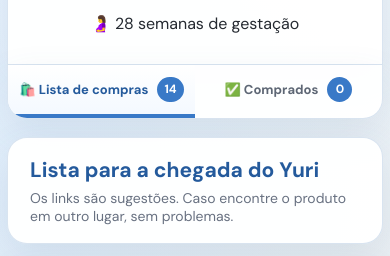
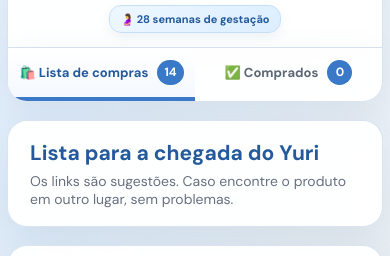
Before and after one commit to LuanadBraz/Lista-Yuri, a plain HTML site: page index.html in a window 390 px wide. Shown: the part 105-361 px from the top of the page. Drawn offline with nearby package versions, Linux system fonts and the light colour scheme.

Commit message:
update semanas
Added styles for hero-side and gestation-week sections.

```diff
--- a/style.css
+++ b/style.css
@@ -97,6 +97,32 @@ button { cursor: pointer; }
   font-size: 29px;
   text-align: center;
   opacity: .8;
+}
+
+/* Área lateral direita do topo */
+.hero-side {
+  display: flex;
+  flex-direction: column;
+  justify-content: center;
+  align-items: center;
+  gap: 10px;
+  text-align: center;
+}
+
+/* Caixa automática da semana de gestação */
+.gestation-week {
+  margin: 0;
+  padding: 8px 12px;
+  color: var(--blue-900);
+  background: linear-gradient(135deg, var(--blue-100), var(--blue-200));
+  border: 1px solid #c6def8;
+  border-radius: 12px;
+  box-shadow: 0 4px 12px rgba(70, 102, 137, .08);
+  font-size: 13px;
+  font-weight: 700;
+  line-height: 1.3;
+  text-align: center;
+  white-space: nowrap;
 }
 
 .tabs {
@@ -547,7 +573,24 @@ footer a:hover {
   }
 
   .bear { font-size: 55px; }
-  .hero-clouds { display: none; }
+
+  .hero-clouds {
+    display: none;
+  }
+
+  .hero-side {
+    grid-column: 1 / -1;
+    margin-top: 8px;
+  }
+
+  .gestation-week {
+    width: fit-content;
+    max-width: 100%;
+    margin: 0 auto;
+    padding: 6px 10px;
+    font-size: 11px;
+    white-space: normal;
+  }
 
   .hero-copy h1 { font-size: 40px; }
   .script-title { font-size: 13px; }
```
